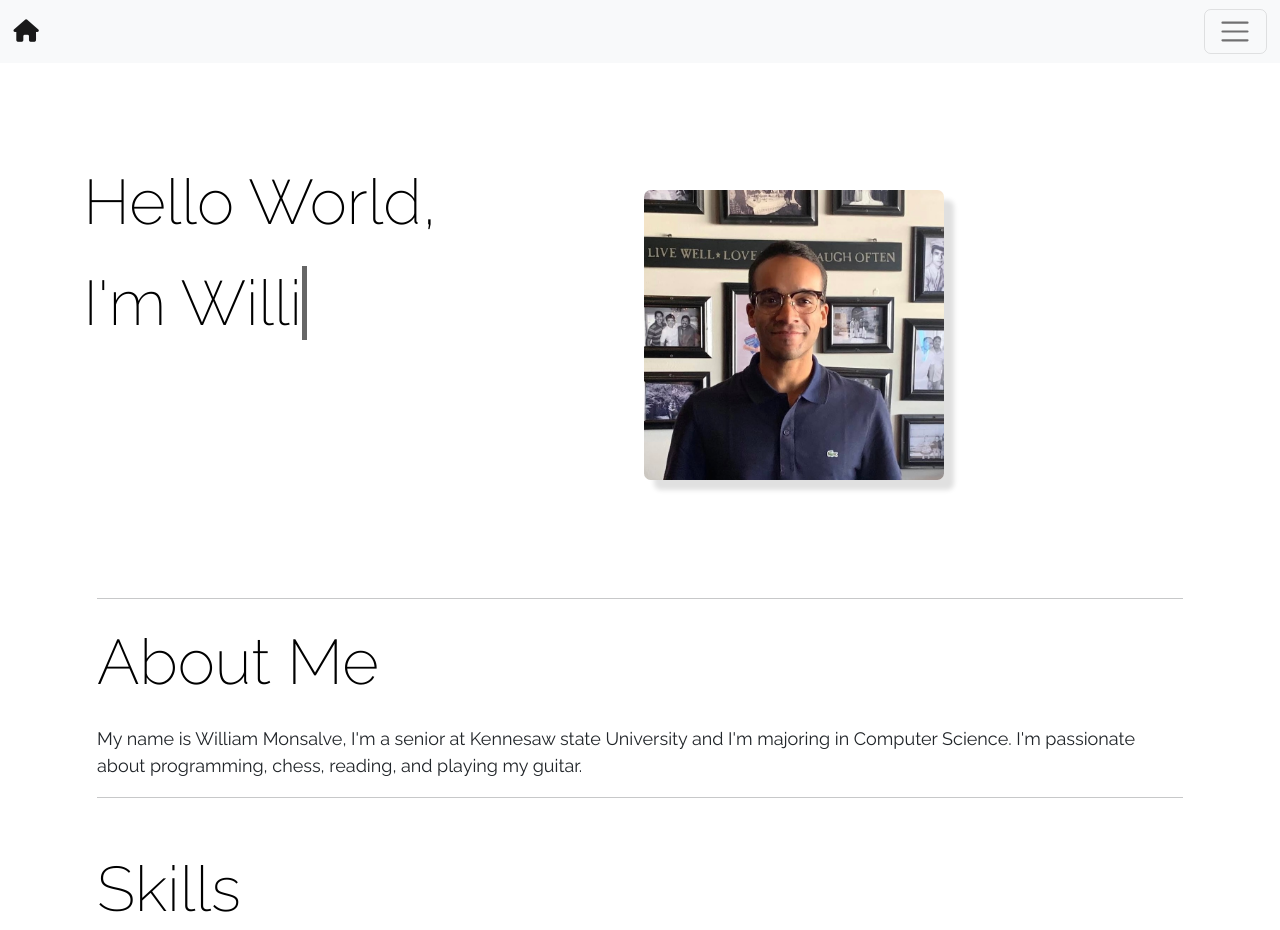
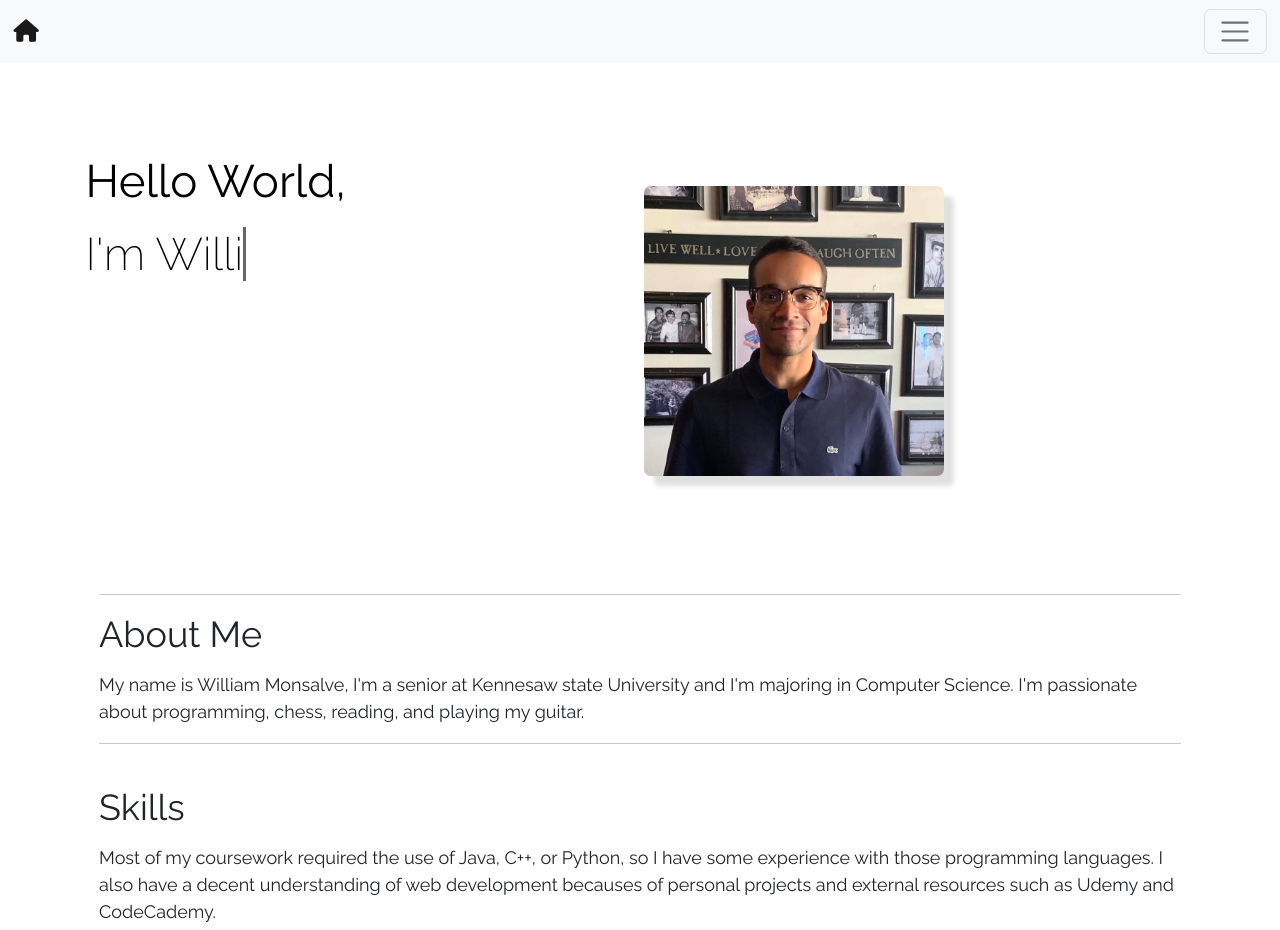
Before and after one commit to wmonsalv/Personal_website_v.10, a plain HTML site: page index.html in a window 1280 px wide. Shown: the top 930 px of the page. Drawn offline with nearby package versions, Linux system fonts and the light colour scheme.

Commit message:
sizing bug fixed

```diff
--- a/css/stylesheet.css
+++ b/css/stylesheet.css
@@ -4,7 +4,6 @@ html,body {
     font-family: 'Raleway', sans-serif;
     padding: 1em 2em;
     font-size: 18px;
-    padding:20px;
   }
 
   h1,h2 {
@@ -31,9 +30,8 @@ html,body {
     box-shadow: 10px 10px 5px rgb(224,224,224);
 }
 
-
-.profilepic_col{
-  padding:0 20px;
+.intro{
+  font-size: 13px;
 }
 
 .float-right{
@@ -48,11 +46,3 @@ html,body {
 .third_part{
   margin-top:10px;
 }
-
-#About_Me:hover{
-  color:rgb(100,149,237);
-}
-
-#Skills:hover{
-  color:rgb(89, 132, 211);
-}
--- a/index.html
+++ b/index.html
@@ -42,18 +42,18 @@
           <div class="col">
             <section class="intro">
               <link href="https://fonts.googleapis.com/css?family=Raleway:200,100,400" rel="stylesheet" type="text/css" />
-              <h1>Hello World,
-                <h1>
+              <h1><strong>Hello World,
+              </strong><h1>
                 <span
                    class="txt-rotate"
                    data-period="2000"
-                   data-rotate='[ "I&#39;m William.", "I&#39;m a programmer.", "I&#39;m a reader.", "I&#39;m a hard worker.", "I&#39;m a student." ]'></span>
+                   data-rotate='[ "I&#39;m William.", "I&#39;m a programmer.", "I&#39;m a hard worker.", "I&#39;m a student." ]'></span>
               </h1>
             </h1>
             </section>
             <script src="https://cdn.jsdelivr.net/npm/bootstrap@5.2.0-beta1/dist/js/bootstrap.bundle.min.js" integrity="sha384-pprn3073KE6tl6bjs2QrFaJGz5/SUsLqktiwsUTF55Jfv3qYSDhgCecCxMW52nD2" crossorigin="anonymous"></script>
           </div>
-          <div class="col">
+          <div class="col profilepic_col">
             <img id="profile_pic" src="images/profile.jpg" class="rounded float-start" alt="profile picture of william">
           </div>
           </div>
@@ -64,7 +64,7 @@
             <div class="row">
               <div class="col">
                 <hr>
-                <h1 id="About_Me">About Me</h1>
+                <h2 id="About_Me"><strong>About Me</strong></h2>
                 <p>My name is William Monsalve, I'm a senior at Kennesaw state University and I'm majoring in Computer Science. I'm passionate about programming, chess, reading, and playing my guitar.</p>
                 <hr>
               </div>
@@ -76,7 +76,7 @@
           <div class="container">
             <div class="row">
               <div class="col">
-                <h1 id="Skills">Skills</h1>
+                <h2 id="Skills"><strong>Skills</strong></h2>
                 <p>Most of my coursework required the use of Java, C++, or Python, so I have some experience with those programming languages. I also have a decent understanding of web development becauses of personal projects and external resources such as Udemy and CodeCademy.</p>
               </div>
             </div>
```
